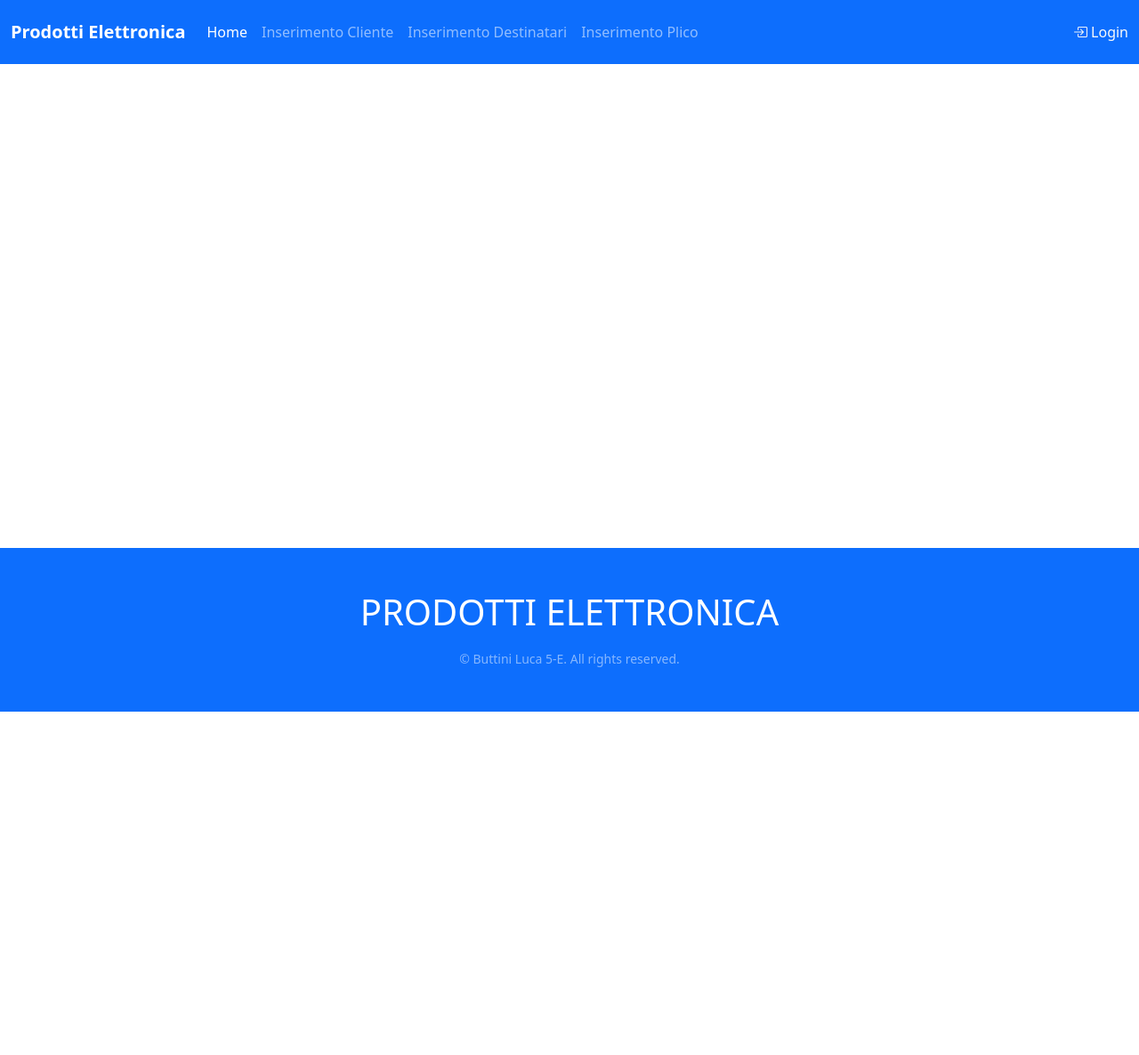
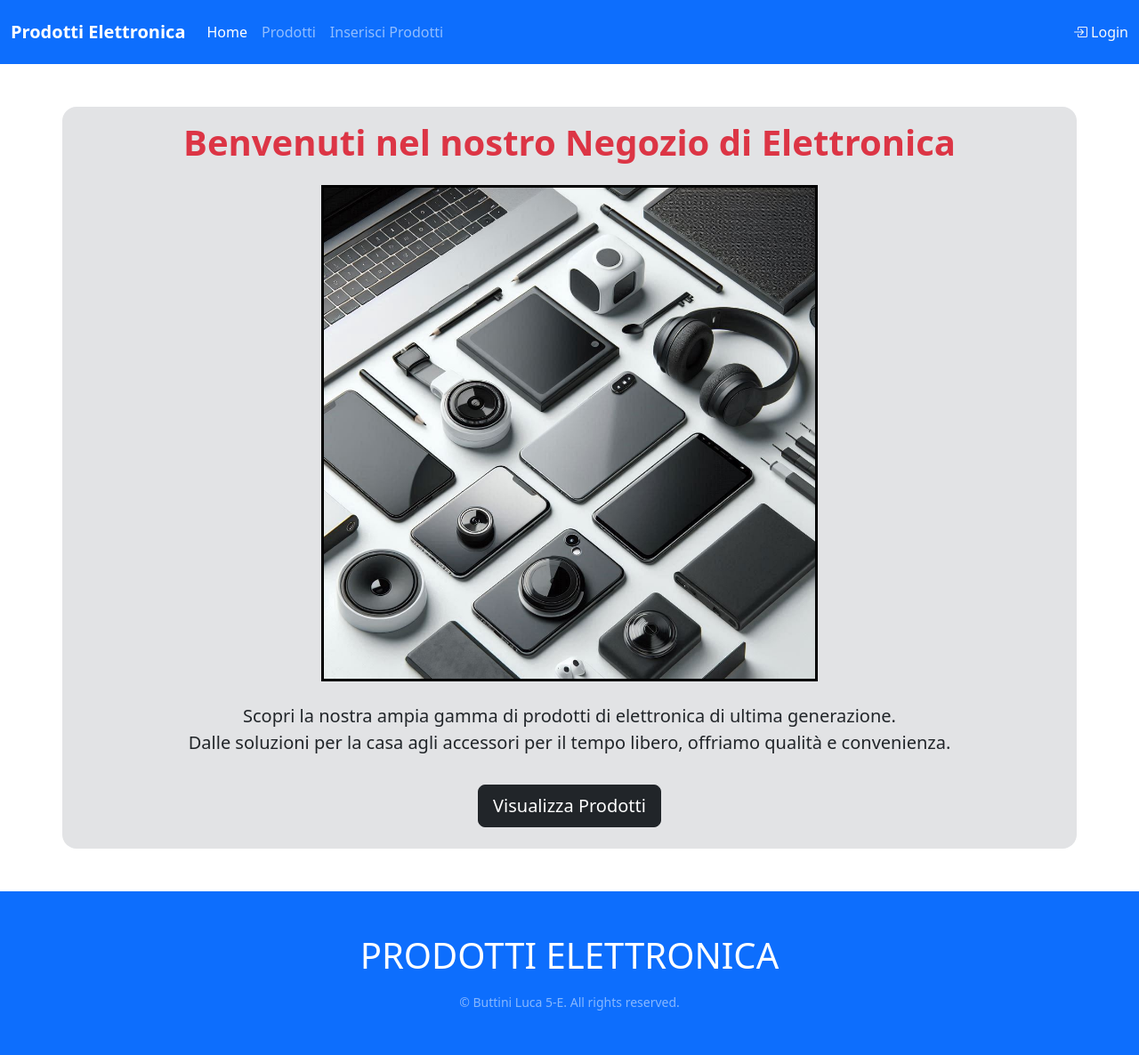
Before and after one commit to LucaButtini/Info-5E, a PHP site: page / in a window 1280 px wide. Shown: the whole page at 89% size. Before the commit the page ends 800 px from the top, so only its background shows below. Run offline with PHP 8.4, Linux system fonts and the light colour scheme.

Commit message:
inizio sito

```diff
--- a/PHP/Progetti/EsProdotti/Template/header.php
+++ b/PHP/Progetti/EsProdotti/Template/header.php
@@ -28,13 +28,10 @@ $page = basename($_SERVER["SCRIPT_NAME"]);
                     <a class="nav-link <?= $page == 'index.php' ? 'active' : '' ?>" href="index.php">Home</a>
                 </li>
                 <li class="nav-item">
-                    <a class="nav-link <?= $page == 'insert_clienti.php' ? 'active' : '' ?>" href="insert_clienti.php">Inserimento Cliente</a>
+                    <a class="nav-link <?= $page == 'insert_clienti.php' ? 'active' : '' ?>" href="prodotti.php">Prodotti</a>
                 </li>
                 <li class="nav-item">
-                    <a class="nav-link <?= $page == 'insert_destinatari.php' ? 'active' : '' ?>" href="insert_destinatari.php">Inserimento Destinatari</a>
-                </li>
-                <li class="nav-item">
-                    <a class="nav-link <?= $page == 'insert_plichi.php' ? 'active' : '' ?>" href="insert_plichi.php">Inserimento Plico</a>
+                    <a class="nav-link <?= $page == 'insert_clienti.php' ? 'active' : '' ?>" href="insert_prodotti.php">Inserisci Prodotti</a>
                 </li>
             </ul>
 
@@ -56,4 +53,4 @@ $page = basename($_SERVER["SCRIPT_NAME"]);
     </div>
 </nav>
 
-<div class="container mt-5 text-center rounded-4 flex-grow-1">
+<div class="container mt-5 text-center rounded-4 flex-grow-1 bg-secondary-subtle">
--- a/PHP/Progetti/EsProdotti/index.php
+++ b/PHP/Progetti/EsProdotti/index.php
@@ -4,6 +4,17 @@ require './Template/header.php';
 
 ?>
 
+<h1 class="text-danger mt-3 mb-4"><strong>Benvenuti nel nostro Negozio di Elettronica</strong></h1>
+    <!-- Immagine di presentazione: assicurati di avere il file immagine nella cartella corretta -->
+    <img src="Template/es_prod.webp" alt="Negozio di Elettronica" style="height: 50%; width: 50%;border: 3px solid #000;" class="mb-4">
+    <p class="lead">
+        Scopri la nostra ampia gamma di prodotti di elettronica di ultima generazione.<br>
+        Dalle soluzioni per la casa agli accessori per il tempo libero, offriamo qualità e convenienza.
+    </p>
+
+    <div class="mb-4">
+        <a href="prodotti.php" class="btn btn-dark btn-lg mt-3">Visualizza Prodotti</a>
+    </div>
 
 
 <?php
--- /dev/null
+++ b/PHP/Progetti/EsProdotti/prodotti.php
@@ -0,0 +1 @@
+<?php
```
Also changed, not shown: PHP/Progetti/EsProdotti/Template/es_prod.webp (added).
